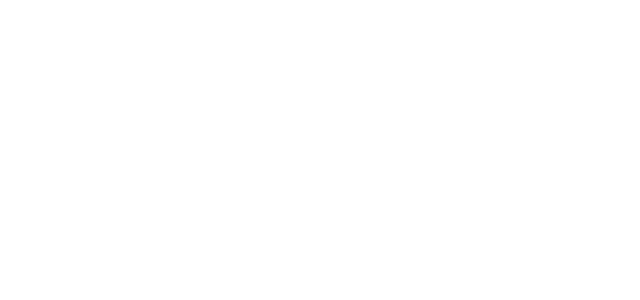
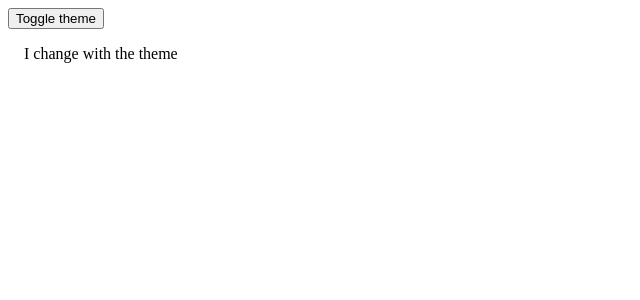
Before and after one commit to alekhyakamale/React-Features, a React (Vite) app: page /theme in a window 1280 px wide. Before the commit this address had no page. Shown: the top 300 px of the page, without its empty margins (0-640 px from the left). Built offline with nearby package versions, Linux system fonts and the light colour scheme.

Commit message:
Themed card using useContext

```diff
--- a/src/App.jsx
+++ b/src/App.jsx
@@ -1,30 +1,39 @@
-import React, {useState} from "react";
+import React, { useState } from "react";
 import { BrowserRouter, Route, Routes } from "react-router-dom";
 import DogPhoto from "./Features/DogPhoto";
 import UserAvatar from "./Features/UserAvatar";
+import ThemedCard from "./Features/ThemedCard";
 
 export const UserContext = React.createContext(null);
+export const ThemeContext = React.createContext('light');
 
-export default function App(){
+export default function App() {
 
-  const[user, setUser] = useState({ name: "Alekhya" })
+  const [user, setUser] = useState({ name: "Alekhya" })
+  const [theme, setTheme] = useState('light')
 
-  return(
+  return (
     <BrowserRouter>
+      <ThemeContext.Provider value={theme}>
         <UserContext.Provider value={user}>
+          <button onClick={() => setTheme(t => t === 'light' ? 'dark' : 'light')}>
+            Toggle theme
+          </button>
           <Routes>
             <Route path="/dog" element={<DogPhoto />} />
             <Route path="/avatar" element={<UserAvatar />} />
+            <Route path="/theme" element={<ThemedCard />} />
           </Routes>
         </UserContext.Provider>
+      </ThemeContext.Provider>
     </BrowserRouter>
   )
 }
 
-function Layout(){
+function Layout() {
   return <Sidebar />;
 }
 
-function Sidebar(){
+function Sidebar() {
   return <UserAvatar />
 }
--- /dev/null
+++ b/src/Features/ThemedCard.jsx
@@ -0,0 +1,16 @@
+import React, { useContext } from 'react'
+import { ThemeContext } from '../App'
+
+export default function ThemedCard() {
+    const theme = useContext(ThemeContext);
+    const styles = {
+        background: theme === 'light' ? '#fff' : '#333',
+        color: theme === 'light' ? '#000' : '#fff',
+        padding: '1rem'
+    };
+    return (
+        <div>
+            <div style={styles}>I change with the theme</div>
+        </div>
+    )
+}
```
Lines whose indentation alone changed are shown as unchanged.
